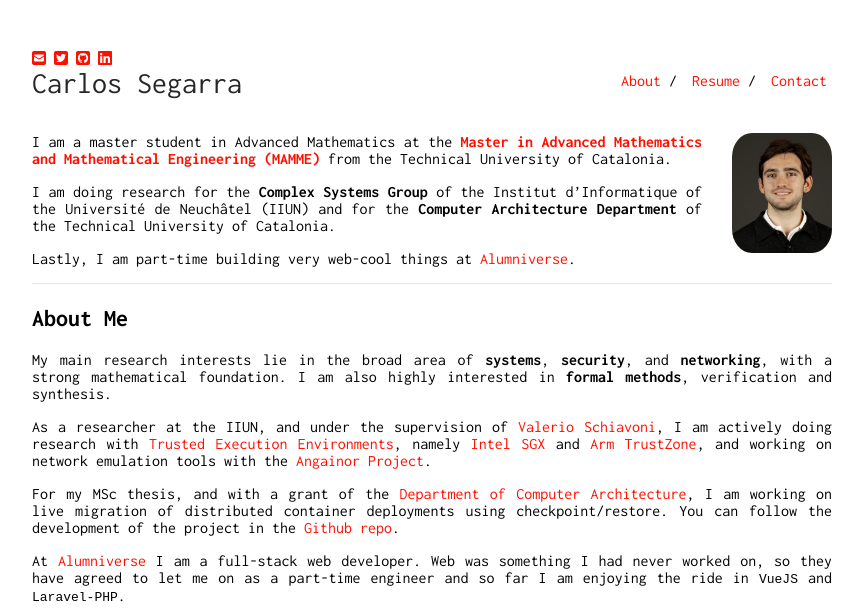
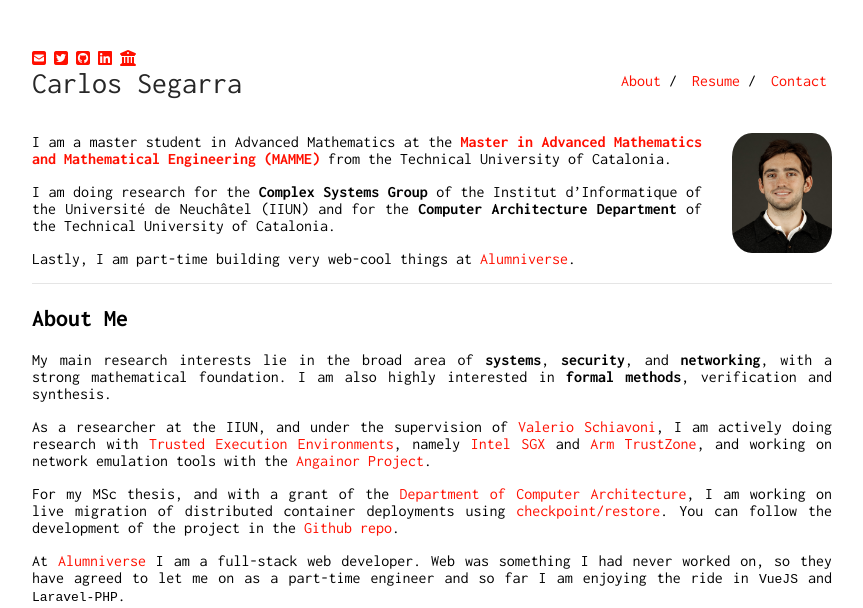
Before and after one commit to csegarragonz/csg-web, a Jekyll site: the page built from index.md, in a window 1280 px wide. Shown: the top 608 px of the page, without its empty margins (208-1071 px from the left). Built offline with Jekyll 4.4.1, drawn with Linux system fonts in a browser that asks for light colours; nearby versions of some CDN libraries; some of the changed lines change nothing that is shown.

Commit message:
Two minor things

```diff
--- a/_config.yml
+++ b/_config.yml
@@ -45,3 +45,8 @@ social-media:
     href: 'https://linkedin.com/in/'
     title: 'LinkedIn'
     fa-icon: 'fa-linkedin'
+
+  - id: 'citations?user=U0KR_0cAAAAJ&hl=en'
+    href: 'https://scholar.google.com/'
+    title: 'Google Scholar'
+    fa-icon: 'fa-university'
--- a/_layouts/main_page.html
+++ b/_layouts/main_page.html
@@ -68,6 +68,8 @@
                         >
                         {% if entry["title"] == 'Email' %}
                             <i class="fas {{ entry["fa-icon"] }} 5x"></i>
+                        {% elsif entry["title"] == 'Google Scholar' %}
+                            <i class="fas {{ entry["fa-icon"] }} 5x"></i>
                         {% else %}
                             <i class="fab {{ entry["fa-icon"] }} 5x"></i>
                         {% endif %}
--- a/index.md
+++ b/index.md
@@ -19,7 +19,7 @@ I am also highly interested in **formal methods**, verification and synthesis.
 
 As a researcher at the IIUN, and under the supervision of [Valerio Schiavoni](http://members.unine.ch/valerio.schiavoni/), I am actively doing research with [Trusted Execution Environments](https://en.wikipedia.org/wiki/Trusted_execution_environment), namely [Intel SGX](https://en.wikipedia.org/wiki/Software_Guard_Extensions) and [Arm TrustZone](https://developer.arm.com/ip-products/security-ip/trustzone), and working on network emulation tools with the [Angainor Project](https://angainor.science).
 
-For my MSc thesis, and with a grant of the [Department of Computer Architecture](https://www.ac.upc.edu/en/about-us), I am working on live migration of distributed container deployments using checkpoint/restore.
+For my MSc thesis, and with a grant of the [Department of Computer Architecture](https://www.ac.upc.edu/en/about-us), I am working on live migration of distributed container deployments using [checkpoint/restore](https://criu.org/Main_Page).
 You can follow the development of the project in the [Github repo](https://github.com/lm-docker/criu-demos).
 
 At [Alumniverse](https://alumniverse.com) I am a full-stack web developer.
```
